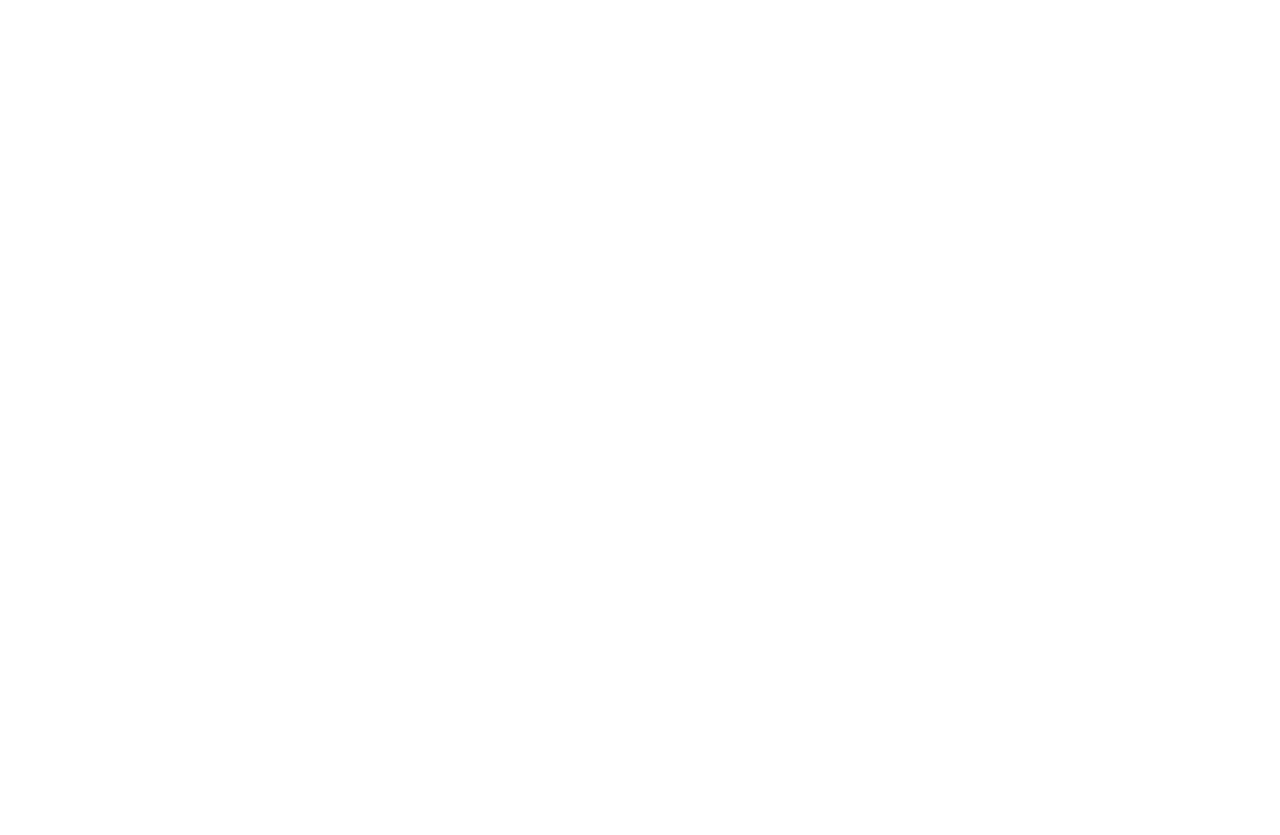
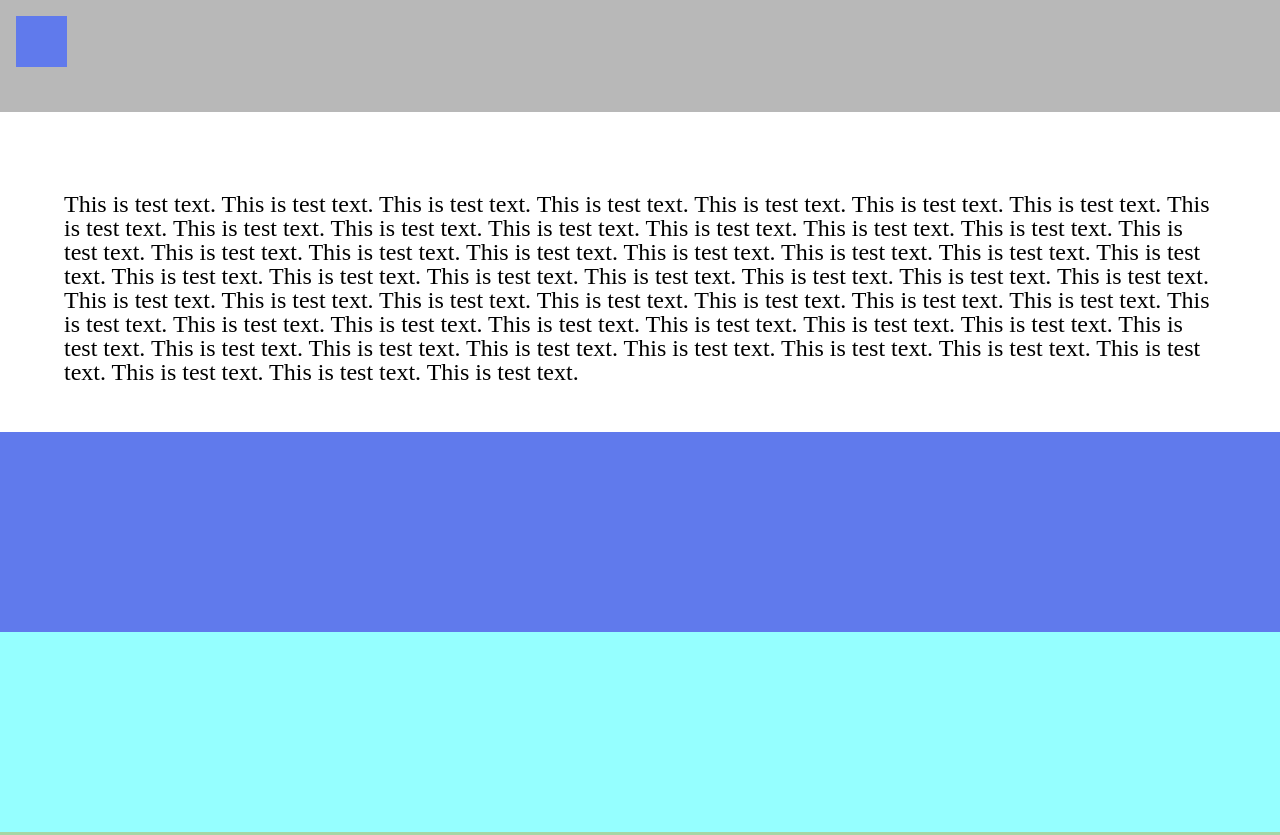
Before and after one commit to cjowen14/HTML-CSS2, a plain HTML site: page html-css-2/drill-3/index.html in a window 1280 px wide. Shown: the top 835 px of the page. Before the commit the page ends 800 px from the top, so only its background shows below. Drawn offline with Linux system fonts and the light colour scheme.

Commit message:
Completed Drill 3 except gif

```diff
--- a/html-css-2/drill-1/index.css
+++ b/html-css-2/drill-1/index.css
@@ -20,7 +20,7 @@
 }
 
 #left-section{
-    display: flex;
+
     flex-direction: column;
     background-color: rgb(172, 172, 172);
     justify-content: flex-start;
@@ -28,7 +28,7 @@
 }
 
 #right-section{
-    display: flex;
+
     flex-direction: column;
     background-color: rgb(172, 172, 172);
 }
--- a/html-css-2/drill-3/index.css
+++ b/html-css-2/drill-3/index.css
@@ -0,0 +1,48 @@
+header{
+    display: fixed;
+    top: 0px;
+    background-color: rgb(184, 184, 184);
+    height: 14vh;
+    width: 100vw;
+}
+
+#blue-square{
+    display: inline-block;
+    width: 4vw;
+    height: 4vw;
+    background-color: rgb(96, 122, 236);
+    margin: 2vh;
+}
+
+#big-text-box{
+    box-sizing: border-box;
+    width: 100vw;
+    height: 40vh;
+    padding: 10vh 5vw 10vh 5vw;
+    font-size: 3vh;
+}
+
+.other-recs{
+    width: 100vw;
+    height: 25vh;
+}
+
+#blue-rec{
+
+    background-color: rgb(96, 122, 236);
+}
+
+#aqua-rec{
+
+    background-color: rgb(149, 255, 255);
+}
+
+#green-rec{
+
+    background-color: rgb(165, 214, 165);
+}
+
+#yellow-rec{
+
+    background-color: rgb(245, 245, 135);
+}
--- a/html-css-2/drill-3/index.html
+++ b/html-css-2/drill-3/index.html
@@ -1 +1,38 @@
 <!-- be sure to look at the example gif as well -->
+
+<!DOCTYPE html>
+<html lang="en">
+<head>
+    <meta charset="UTF-8">
+    <meta http-equiv="X-UA-Compatible" content="IE=edge">
+    <meta name="viewport" content="width=device-width, initial-scale=1.0">
+    <meta author="Cory">
+    <link rel="stylesheet" href="reset.css">
+    <link rel="stylesheet" href="index.css">
+    <title>Drill 3</title>
+</head>
+<body>
+    <header>
+        <section id="blue-square"></section>
+    </header>
+
+    <div>
+        <section id="big-text-box">
+            <p>This is test text. This is test text. This is test text. This is test text. This is test text. This is test text. This is test text. This is test text. This is test text.
+                This is test text. This is test text. This is test text. This is test text. This is test text. This is test text. This is test text. This is test text. This is test text.
+                This is test text. This is test text. This is test text. This is test text. This is test text. This is test text. This is test text. This is test text. This is test text.
+                This is test text. This is test text. This is test text. This is test text. This is test text. This is test text. This is test text. This is test text. This is test text.
+                This is test text. This is test text. This is test text. This is test text. This is test text. This is test text. This is test text. This is test text. This is test text.
+                This is test text. This is test text. This is test text. This is test text. This is test text. This is test text. This is test text. This is test text. This is test text.
+            </p>
+        </section>
+
+        <section class="other-recs" id="blue-rec"></section>
+        <section class="other-recs" id="aqua-rec"></section>
+        <section class="other-recs" id="green-rec"></section>
+        <section class="other-recs" id="yellow-rec"></section>
+    </div>
+
+
+</body>
+</html>
--- /dev/null
+++ b/html-css-2/drill-3/reset.css
@@ -0,0 +1,48 @@
+/* http://meyerweb.com/eric/tools/css/reset/
+   v2.0 | 20110126
+   License: none (public domain)
+*/
+
+html, body, div, span, applet, object, iframe,
+h1, h2, h3, h4, h5, h6, p, blockquote, pre,
+a, abbr, acronym, address, big, cite, code,
+del, dfn, em, img, ins, kbd, q, s, samp,
+small, strike, strong, sub, sup, tt, var,
+b, u, i, center,
+dl, dt, dd, ol, ul, li,
+fieldset, form, label, legend,
+table, caption, tbody, tfoot, thead, tr, th, td,
+article, aside, canvas, details, embed,
+figure, figcaption, footer, header, hgroup,
+menu, nav, output, ruby, section, summary,
+time, mark, audio, video {
+	margin: 0;
+	padding: 0;
+	border: 0;
+	font-size: 100%;
+	font: inherit;
+	vertical-align: baseline;
+}
+/* HTML5 display-role reset for older browsers */
+article, aside, details, figcaption, figure,
+footer, header, hgroup, menu, nav, section {
+	display: block;
+}
+body {
+	line-height: 1;
+}
+ol, ul {
+	list-style: none;
+}
+blockquote, q {
+	quotes: none;
+}
+blockquote:before, blockquote:after,
+q:before, q:after {
+	content: '';
+	content: none;
+}
+table {
+	border-collapse: collapse;
+	border-spacing: 0;
+}
```
